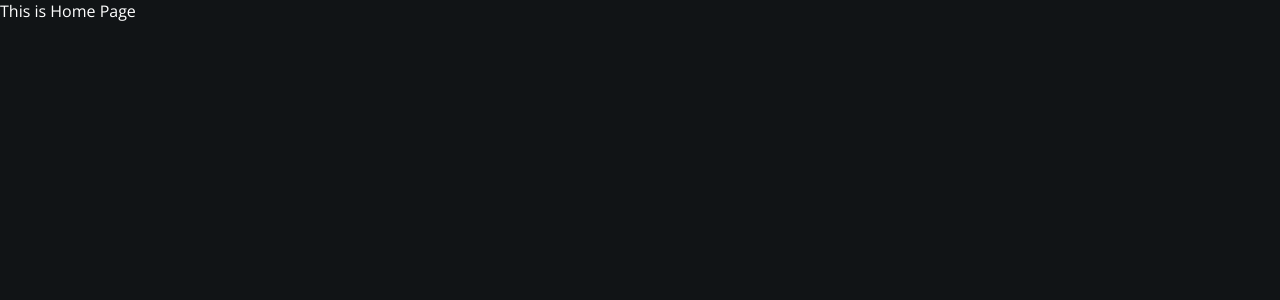
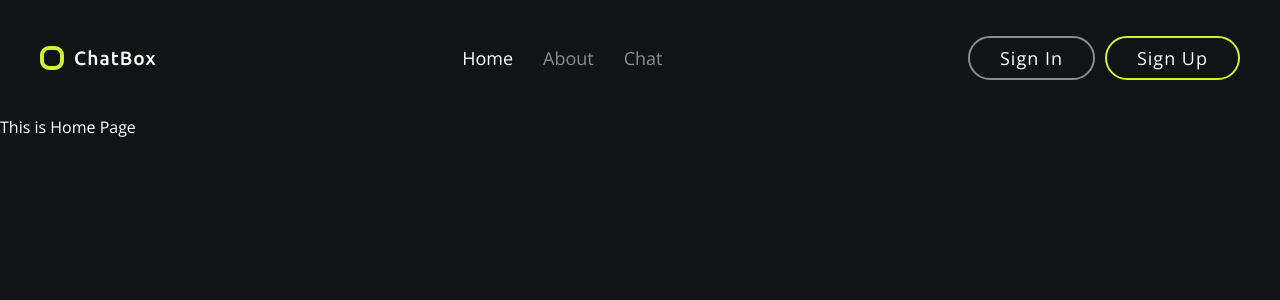
Before and after one commit to victorux/chatbox-frontend, a React (Create React App) app: page / in a window 1280 px wide. Shown: the top 300 px of the page. Built offline with nearby package versions, Linux system fonts and the light colour scheme.

Commit message:
added button component and fixed header links

```diff
--- a/src/App.js
+++ b/src/App.js
@@ -1,3 +1,4 @@
+import {Fragment} from 'react'
 import { BrowserRouter, Routes, Route } from 'react-router-dom'
 import Home from "./components/pages/Home"
 import About from "./components/pages/About"
@@ -5,11 +6,20 @@ import Chat from "./components/pages/Chat"
 import Profile from "./components/pages/Profile"
 import SignIn from "./components/pages/SignIn"
 import SignUp from "./components/pages/SignUp"
+import Header from "./components/header/Header"
+
+import GlobalStyles from "./components/styles/Global";
+import { theme } from "./components/styles/Theme";
+import { ThemeProvider } from 'styled-components';
+
 
 function App() {
   return (
+    <ThemeProvider theme={theme}>
       <>
+      <GlobalStyles />
       <BrowserRouter>
+        <Header />
         <Routes>
           <Route path='/' element={<Home />} />
           <Route path='/about' element={<About />} />
@@ -20,6 +30,7 @@ function App() {
         </Routes>
       </BrowserRouter>
     </>
+    </ThemeProvider>
   );
 }
 
--- /dev/null
+++ b/src/components/button/Button.jsx
@@ -0,0 +1,14 @@
+import { StyledButton } from "./button.styled"
+
+function Button({ children, type, onClick }) {
+  return (
+    <StyledButton
+        type={type}
+        onClick={onClick ? () => onClick() : null}
+    >
+        {children}
+    </StyledButton>
+  )
+}
+
+export default Button
--- /dev/null
+++ b/src/components/button/button.styled.js
@@ -0,0 +1,71 @@
+import styled from "styled-components";
+
+const handleType = (type, t) => {
+    switch (type) {
+      case "primary":
+        return `
+                color: ${t.color.dark};
+                background-color: ${t.color.primary};
+                border-radius: 12px;
+                border: none;
+                padding: 17px 30px;
+        `;
+      case "secondary":
+        return `
+                color:${t.color.white};
+                background-color: ${t.color.dark};
+                border-radius: 100px;
+                border: 2px solid ${t.color.primary};
+                padding: 8px 30px;
+        `;
+
+      default:
+        return  `
+                color:${t.color.white};
+                background-color: ${t.color.dark};
+                border-radius: 100px;
+                border: 2px solid ${t.color.gray};
+                padding: 8px 30px;
+        `;
+    }
+  };
+
+const handleHover = (type, t) => {
+    switch(type){
+        case "primary":
+            return `
+                background-color: ${t.color.white};
+                color: ${t.color.dark};
+            `;
+        case "secondary":
+            return `
+                    background-color: ${t.color.primary};
+                    color: ${t.color.dark};
+            `;
+        default:
+            return `
+                    background-color: ${t.color.gray};
+                    color: ${t.color.white}
+            `;
+    };
+};
+
+export const StyledButton = styled.button`
+   outline-offset: none;
+   font-family: ${({theme}) => theme.font.openSans};
+   font-size: ${({theme}) => theme.fontSize._300};
+   cursor: pointer;
+   letter-spacing: 1px;
+   transition: 0.33s all cubic-bezier(0.075, 0.82, 0.165, 1);
+
+   ${({ type, theme }) => handleType(type, theme)};
+
+   &:hover {
+    ${({type, theme}) => handleHover(type, theme)};
+   }
+
+   &:focus {
+    outline: 0;
+   }
+
+`
--- /dev/null
+++ b/src/components/header/Header.jsx
@@ -0,0 +1,38 @@
+import { Link, NavLink, useNavigate } from "react-router-dom"
+import Button from '../button/Button'
+import { HeaderStyled, LogoStyled, LogoIcon, LogoLabel, LinksStyled, UserArea } from './header.styled'
+
+
+
+function Header() {
+  let activeStyle = {
+    color: "#FFFFFF"
+  }
+
+  const navigate = useNavigate();
+
+  const handleSignIn = () => navigate('/signin');
+  const handleSignUp = () => navigate('/signup');
+
+  return (
+    <HeaderStyled>
+      <Link to="/">
+        <LogoStyled>
+          <LogoIcon />
+          <LogoLabel>ChatBox</LogoLabel>
+        </LogoStyled>
+      </Link>
+      <LinksStyled>
+        <NavLink to="/" style={({isActive}) => isActive ? activeStyle : undefined} >Home</NavLink>
+        <NavLink to="/about" style={({isActive}) => isActive ? activeStyle : undefined} >About</NavLink>
+        <NavLink to="/chat" style={({isActive}) => isActive ? activeStyle : undefined} >Chat</NavLink>
+      </LinksStyled>
+      <UserArea>
+        <Button onClick={handleSignIn}>Sign In</Button>
+        <Button type="secondary" onClick={handleSignUp}>Sign Up</Button>
+      </UserArea>
+    </HeaderStyled>
+  )
+}
+
+export default Header
--- /dev/null
+++ b/src/components/header/header.styled.js
@@ -0,0 +1,62 @@
+import styled from "styled-components";
+
+export const HeaderStyled = styled.header`
+    padding: 36px 40px;
+    display: flex;
+    flex-direction: row;
+    align-items: center;
+    justify-content: space-between;
+
+    a {
+        text-decoration: none;
+    }
+`
+
+export const LogoStyled = styled.div`
+    display: flex;
+    flex-direction: row;
+    align-items: center;
+    justify-content: flex-start;
+    gap: 10px;
+    user-select: none;
+    cursor: pointer;
+`
+
+export const LogoIcon = styled.div`
+    width: 24px;
+    height: 24px;
+    border-radius: 9px;
+    border: 4px solid ${({theme}) => theme.color.primary};
+`
+
+export const LogoLabel = styled.span`
+    font-size: 1.2rem;
+    font-family: ${({theme}) => theme.font.ubuntu};
+    font-weight: 500;
+    letter-spacing: 1px;
+    text-decoration: none;
+    color: #fff;
+`
+
+export const LinksStyled = styled.div`
+    display: flex;
+    flex-direction: row;
+    align-items: center;
+    color: ${({theme}) => theme.color.gray};
+    gap: 30px;
+
+
+    a {
+        color: ${({ theme }) => theme.color.gray };
+        text-decoration: none;
+        font-size: ${({theme}) => theme.fontSize._300};
+
+    }
+`
+
+export const UserArea = styled.div`
+  display: flex;
+  align-items: center;
+  flex-direction: row;
+  gap: 10px;
+`
--- /dev/null
+++ b/src/components/styles/Fonts.css
@@ -0,0 +1 @@
+@import url('https://fonts.googleapis.com/css2?family=Open+Sans:wght@300;400;500;600;700;800&family=Ubuntu:wght@400;500;700&display=swap');
--- a/src/components/styles/Global.js
+++ b/src/components/styles/Global.js
@@ -1,8 +1,6 @@
 import { createGlobalStyle } from "styled-components";
 
-export const GlobalStyles = createGlobalStyle`
-
-@import url('https://fonts.googleapis.com/css2?family=Open+Sans:wght@300;400;500;600;700;800&family=Ubuntu:wght@400;500;700&display=swap');
+const GlobalStyles = createGlobalStyle`
 
 *,
 *::before,
@@ -41,7 +39,6 @@ body {
   color: white;
   font-family: ${({theme}) => theme.font.openSans};
 }
+`
 
-
-
-`
+export default GlobalStyles;
--- a/src/components/styles/Theme.js
+++ b/src/components/styles/Theme.js
@@ -6,6 +6,7 @@ export const theme = {
         grayBorder: '#DFDFDF',
         grayBg: '#F4F6F8',
         danger: '#F33411',
+        white: '#FFFFFF'
         },
     font: {
         ubuntu: "'Ubuntu', sans-serif",
--- a/src/index.js
+++ b/src/index.js
@@ -1,17 +1,11 @@
 import React from 'react';
 import ReactDOM from 'react-dom/client';
 import App from './App';
-// Styled
-import { GlobalStyles } from "./components/styles/Global";
-import { theme } from "./components/styles/Theme";
-import { ThemeProvider } from 'styled-components';
+import './components/styles/Fonts.css';
 
 const root = ReactDOM.createRoot(document.getElementById('root'));
 root.render(
   <React.StrictMode>
-    <ThemeProvider theme={theme}>
-      <GlobalStyles />
-      <App />
-    </ThemeProvider>
+    <App />
   </React.StrictMode>
 );
```
Also changed, not shown: src/components/header.jsx (deleted, +0 -9 lines), src/components/styles/Header.styled.js (deleted, +0 -9 lines). Lines whose indentation alone changed are shown as unchanged.
